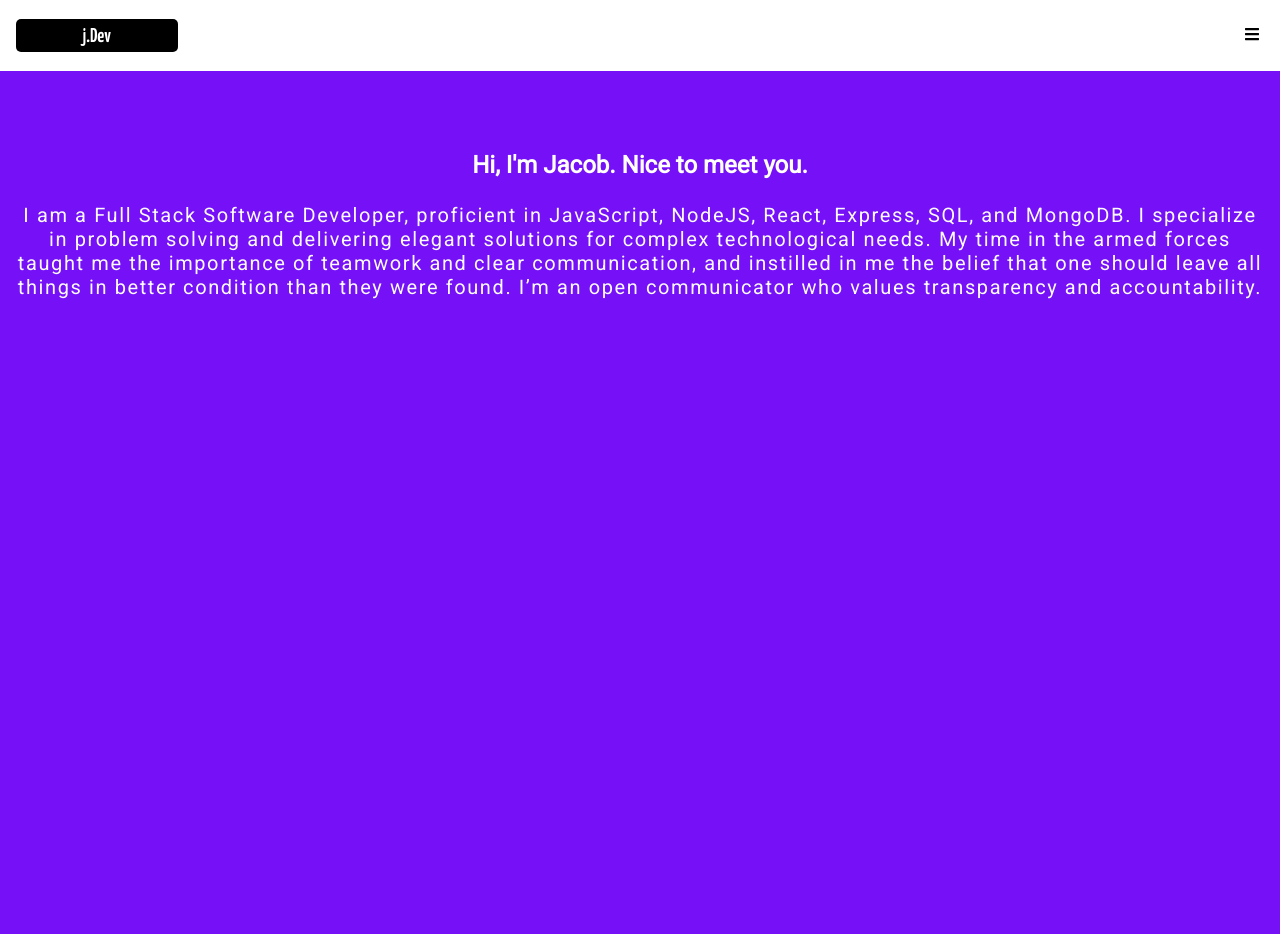
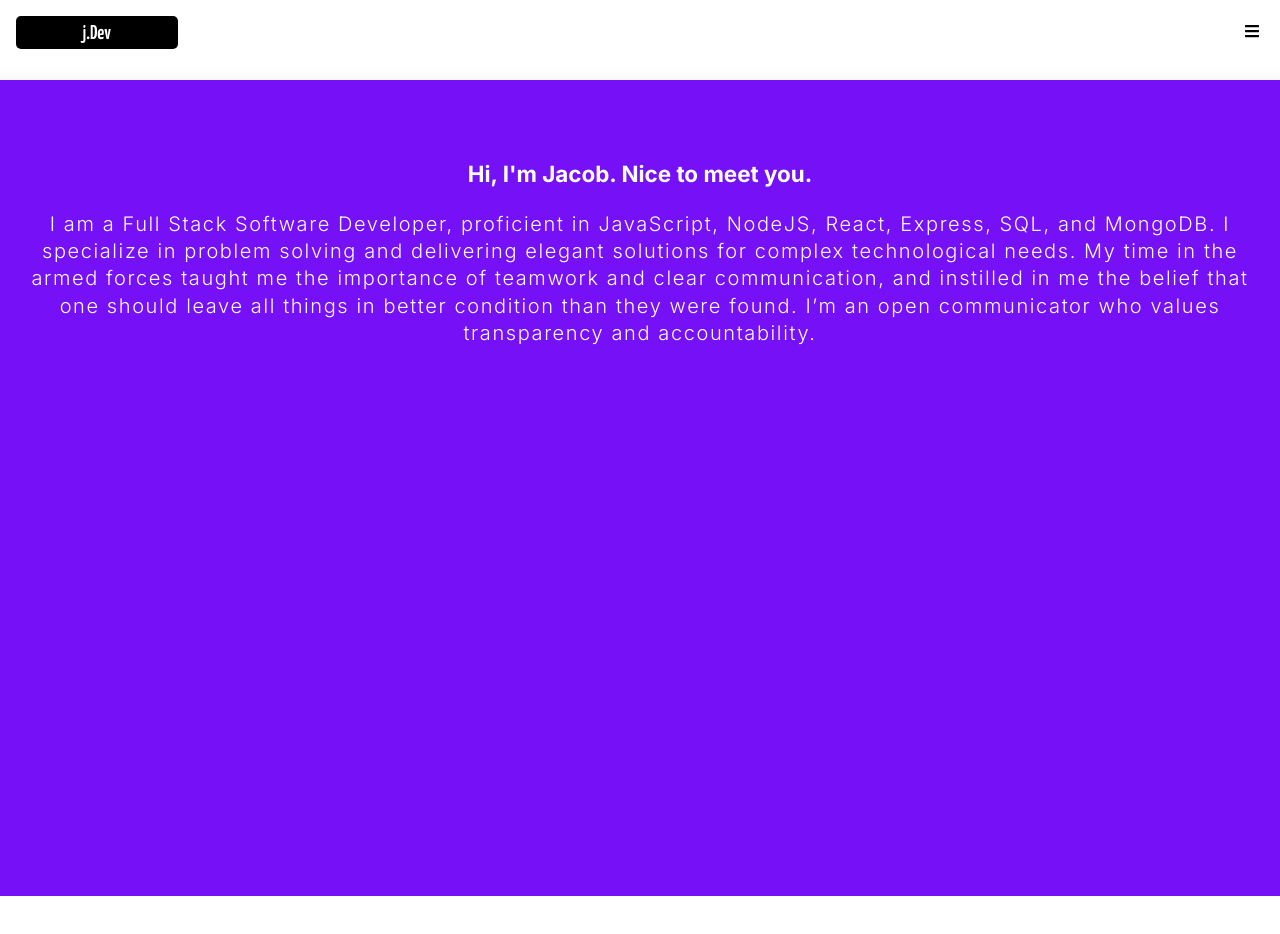
Before and after one commit to JacobWashington/react-portfolio, a React (Create React App) app: page /about in a window 1280 px wide. Shown: the top 934 px of the page. After the commit the page ends 896 px from the top, so only its background shows below. Built offline with nearby package versions, Linux system fonts and the light colour scheme.

Commit message:
[dropdownMenu] add dd menu

```diff
--- a/public/index.html
+++ b/public/index.html
@@ -14,6 +14,8 @@
   <link href="https://fonts.googleapis.com/css2?family=Oswald&family=Roboto&display=swap" rel="stylesheet">
   <link rel="preconnect" href="https://fonts.gstatic.com">
   <link href="https://fonts.googleapis.com/css2?family=Yanone+Kaffeesatz:wght@600&display=swap" rel="stylesheet">
+  <link rel="preconnect" href="https://fonts.gstatic.com">
+<link href="https://fonts.googleapis.com/css2?family=Inter:wght@200;300;700&display=swap" rel="stylesheet">
   <title>React App</title>
 </head>
 
--- a/src/components/nav/dropdownMenu/DropdownMenu.css
+++ b/src/components/nav/dropdownMenu/DropdownMenu.css
@@ -1,6 +1,11 @@
+.navbar {
+  height: 10vh;
+  background: rgb(255,255,255);
+  background: linear-gradient(180deg, rgba(255,255,255,1) 84%, rgba(249,249,249,1) 100%);
+}
+
 .nav-container {
-  padding: 1.2rem 0 1.2rem 0;
-  background-color: #ffffff;
+  padding: 1rem 0 1rem 0;
   display: flex;
   flex-direction: row;
   align-items: center;
@@ -8,35 +13,46 @@
 }
 
 .menu-icon {
-    padding: 0.25rem;
-    margin-right: 1rem;
-  }
+  padding: 0.25rem;
+  margin-right: 1rem;
+}
 
 .nav-menu {
-  display: none;
+  position: fixed;
+  top: 8vh;
+  width: 100vw;
+  height: 100vh;
+  background: rgb(103, 15, 215);
+  background: linear-gradient(
+    180deg,
+    rgba(103, 15, 215, 1) 0%,
+    rgba(117, 16, 247, 1) 50%,
+    rgba(103, 15, 215, 1) 100%
+  );
+  left: 100%;
+  text-align: center;
+  transition: all 0.5s;
 }
 
 .nav-menu.active {
-  display: flex;
-  flex-direction: column;
-  align-self: flex-end;
+  left: -10vw;
 }
 
 .nav-item {
-  border-bottom: 2px solid transparent;
-  list-style: none;
+  display: block;
+  line-height: 2rem;
+  margin: 2rem auto 1.5rem auto;
+}
+
+.nav-link {
+  font-family: "Roboto", sans-serif;
+  font-size: 1.25rem;
+  font-weight: 700;
+  color: white;
 }
 
 .nav-item:hover {
-  background-color: rgb(117,16,247);
-}
-
-.nav-links {
-  color: #fff;
-  display: flex;
-  align-items: center;
-  padding: 0.5rem 1rem;
-  height: 100%;
+  border-bottom: solid 2px rgba(103, 15, 215, 1);
 }
 
 .fa-bars {
--- a/src/components/nav/dropdownMenu/DropdownMenu.js
+++ b/src/components/nav/dropdownMenu/DropdownMenu.js
@@ -10,7 +10,7 @@ const DropdownMenu = () => {
   const handleClick = () => setClick(!click);
 
   return (
-    <div className="navbar">
+    <nav className="navbar">
       <div className="nav-container">
         <Link to="/" className="nav-logo" style={{ textDecoration: "none" }}>
           <Logo />
@@ -24,6 +24,7 @@ const DropdownMenu = () => {
               to="/"
               className="nav-link"
               style={{ textDecoration: "none" }}
+              onClick={handleClick}
             >
               Home
             </Link>
@@ -33,8 +34,9 @@ const DropdownMenu = () => {
               to="/about"
               className="nav-link"
               style={{ textDecoration: "none" }}
+              onClick={handleClick}
             >
-              AboutMe
+              About
             </Link>
           </li>
           <li className="nav-item">
@@ -42,6 +44,7 @@ const DropdownMenu = () => {
               to="/tech"
               className="nav-link"
               style={{ textDecoration: "none" }}
+              onClick={handleClick}
             >
               Tech
             </Link>
@@ -51,6 +54,7 @@ const DropdownMenu = () => {
               to="/projects"
               className="nav-link"
               style={{ textDecoration: "none" }}
+              onClick={handleClick}
             >
               Projects
             </Link>
@@ -60,6 +64,7 @@ const DropdownMenu = () => {
               to="/education"
               className="nav-link"
               style={{ textDecoration: "none" }}
+              onClick={handleClick}
             >
               Education
             </Link>
@@ -69,8 +74,19 @@ const DropdownMenu = () => {
               to="/experience"
               className="nav-link"
               style={{ textDecoration: "none" }}
+              onClick={handleClick}
             >
               Experience
+            </Link>
+          </li>
+          <li className="nav-item">
+            <Link
+              to="/testimonies"
+              className="nav-link"
+              style={{ textDecoration: "none" }}
+              onClick={handleClick}
+            >
+              Testimonials
             </Link>
           </li>
           <li className="nav-item">
@@ -78,13 +94,14 @@ const DropdownMenu = () => {
               to="/contact"
               className="nav-link"
               style={{ textDecoration: "none" }}
+              onClick={handleClick}
             >
-              ContactMe
+              Contact
             </Link>
           </li>
         </ul>
       </div>
-    </div>
+    </nav>
   );
 };
 
--- a/src/containers/about/About.css
+++ b/src/containers/about/About.css
@@ -1,16 +1,18 @@
 .about-container {
     width: 100vw;
     height: 100vh;
+    padding-top: 1rem;
     background: #7510F7;
-    font-family: "Roboto", sans-serif;
+    font-family: 'Inter', sans-serif;
     text-align: center;
-    padding-top: 5rem;
 }
 
 .about-header {
     margin: 0 0.83rem 1.5rem 0.83rem;
     color: #FFFFFF;
-    font-size: 1.5rem;
+    font-size: 1.4rem;
+    font-weight: 800;
+    padding-top: 4rem;
 }
 
 .about-pgh {
@@ -18,6 +20,6 @@
     font-size: 1.25rem;
     color: #FBFBFF;
     margin: 0 0.83rem 24px 0.83rem;
-    line-height: 1.5rem;
+    line-height: 1.7rem;
     letter-spacing: 0.1rem;
 }
--- a/src/containers/landing/Landing.css
+++ b/src/containers/landing/Landing.css
@@ -9,8 +9,8 @@
 
 .lc-title {
   font-size: 2.75rem;
-  margin: 0;
-  padding-top: 3rem;
+  margin: 3rem auto 0 auto;
+
   font-weight: 800;
   line-height: 1.125;
 }
```
Also changed, not shown: src/containers/about/About.js (+12 -12 lines).
